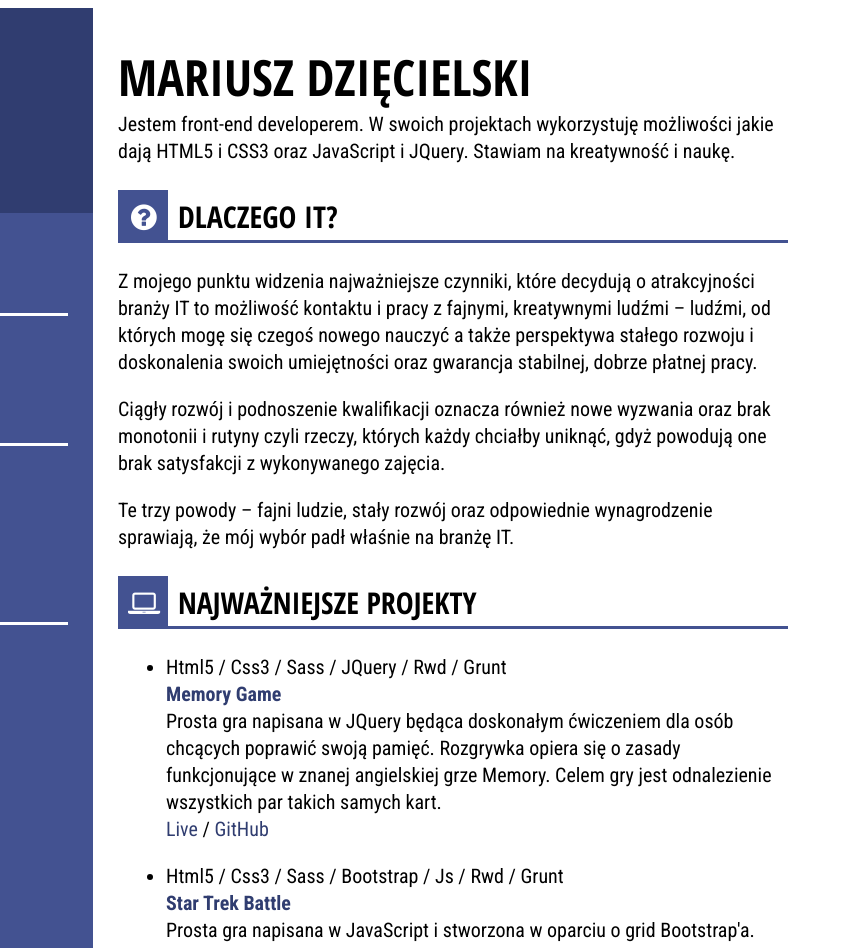
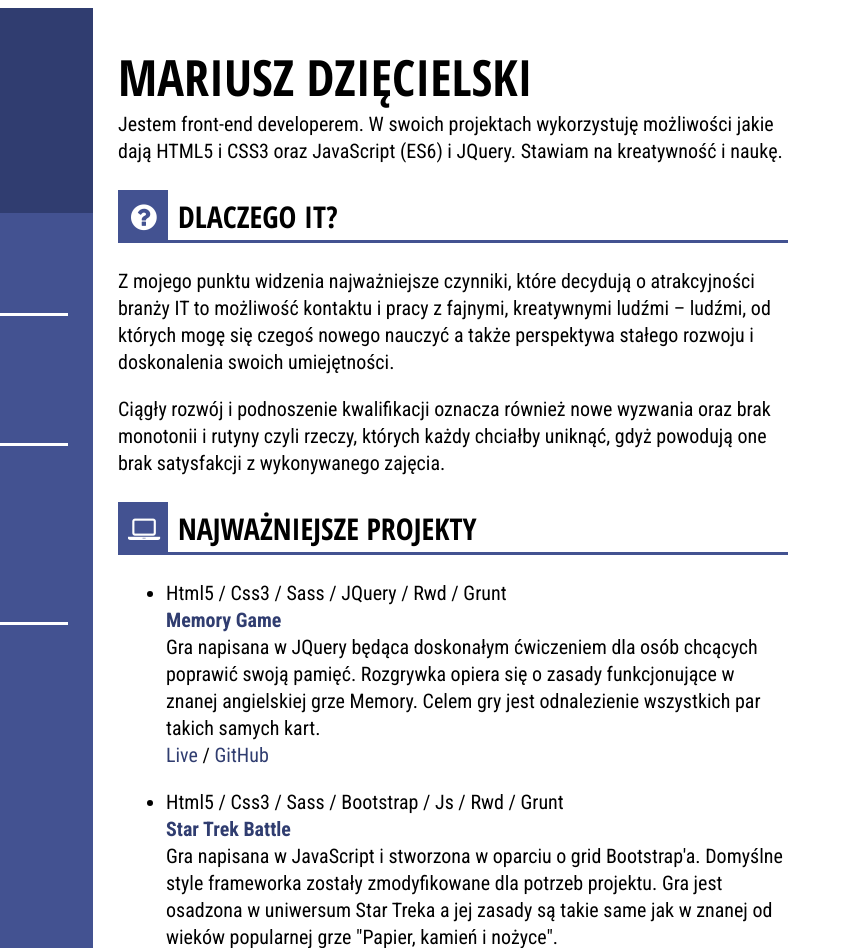
Before and after one commit to MariuszDziecielski/curriculumVitae, a website: page index.html in a window 1280 px wide. Shown: the top 948 px of the page, 415-1280 px from the left. Drawn offline with nearby package versions, Linux system fonts and the light colour scheme; files that its build step writes are made by us from their sources.

Commit message:
Add minor changes in html

```diff
--- a/index.html
+++ b/index.html
@@ -51,20 +51,17 @@
             <main>
                 <header>
                     <h1>Mariusz Dzięcielski</h1>
-                    <p>Jestem front-end developerem. W swoich projektach wykorzystuję możliwości jakie dają HTML5 i CSS3 oraz JavaScript i JQuery. Stawiam na kreatywność i naukę.</p>
+                    <p>Jestem front-end developerem. W swoich projektach wykorzystuję możliwości jakie dają HTML5 i CSS3 oraz JavaScript (ES6) i JQuery. Stawiam na kreatywność i naukę.</p>
                 </header>
                 <div class="why_it">
                     <h2>
                         <i class="fa fa-question-circle" aria-hidden="true"></i>Dlaczego IT?
                     </h2>
                     <p>
-                        Z mojego punktu widzenia najważniejsze czynniki, które decydują o atrakcyjności branży IT to możliwość kontaktu i pracy z fajnymi, kreatywnymi ludźmi – ludźmi, od których mogę się czegoś nowego nauczyć a także perspektywa stałego rozwoju i doskonalenia swoich umiejętności oraz gwarancja stabilnej, dobrze płatnej pracy.
+                        Z mojego punktu widzenia najważniejsze czynniki, które decydują o atrakcyjności branży IT to możliwość kontaktu i pracy z fajnymi, kreatywnymi ludźmi – ludźmi, od których mogę się czegoś nowego nauczyć a także perspektywa stałego rozwoju i doskonalenia swoich umiejętności.
                     </p>
                     <p>
                         Ciągły rozwój i podnoszenie kwalifikacji oznacza również nowe wyzwania oraz brak monotonii i rutyny czyli rzeczy, których każdy chciałby uniknąć, gdyż powodują one brak satysfakcji z wykonywanego zajęcia.
-                    </p>
-                    <p>
-                        Te trzy powody – fajni ludzie, stały rozwój oraz odpowiednie wynagrodzenie sprawiają, że mój wybór padł właśnie na branżę IT.
                     </p>
                 </div>
                 <div class="projects">
@@ -76,7 +73,7 @@
                             <p class="project">
                                 Html5 / Css3 / Sass / JQuery / Rwd / Grunt<br>
                                 <span>Memory Game</span><br>
-                                Prosta gra napisana w JQuery będąca doskonałym ćwiczeniem dla osób chcących poprawić swoją pamięć. Rozgrywka opiera się o zasady funkcjonujące w znanej angielskiej grze Memory. Celem gry jest odnalezienie wszystkich par takich samych kart.<br>
+                                Gra napisana w JQuery będąca doskonałym ćwiczeniem dla osób chcących poprawić swoją pamięć. Rozgrywka opiera się o zasady funkcjonujące w znanej angielskiej grze Memory. Celem gry jest odnalezienie wszystkich par takich samych kart.<br>
                                 <a href="https://mariuszdziecielski.github.io/memory_game/" target="_blank">Live</a> /
                                 <a href="https://github.com/MariuszDziecielski/memoryGame" target="_blank">GitHub</a>
                             </p>
@@ -85,7 +82,7 @@
                             <p class="project">
                                 Html5 / Css3 / Sass / Bootstrap / Js / Rwd / Grunt<br>
                                 <span>Star Trek Battle</span><br>
-                                Prosta gra napisana w JavaScript i stworzona w oparciu o grid Bootstrap'a. Domyślne style frameworka zostały zmodyfikowane dla potrzeb projektu. Gra jest osadzona w uniwersum Star Treka a jej zasady są takie same jak w znanej od wieków popularnej grze &quot;Papier, kamień i nożyce&quot;.<br>
+                                Gra napisana w JavaScript i stworzona w oparciu o grid Bootstrap'a. Domyślne style frameworka zostały zmodyfikowane dla potrzeb projektu. Gra jest osadzona w uniwersum Star Treka a jej zasady są takie same jak w znanej od wieków popularnej grze &quot;Papier, kamień i nożyce&quot;.<br>
                                 <a href="https://mariuszdziecielski.github.io/starTrekBattle/" target="_blank">Live</a> /
                                 <a href="https://github.com/MariuszDziecielski/star_trek_battle" target="_blank">GitHub</a>
                             </p>
@@ -113,7 +110,7 @@
                         <li>Twitter Bootstrap - praktyczne wykorzystanie i modyfikacje dla potrzeb danego projektu</li>
                         <li>Grunt - instalacja i podstawowa konfiguracja zadań do automatyzacji</li>
                         <li>Git - konfiguracja środowiska pracy i praktyczne korzystanie z repozytoriów</li>
-                        <li>JavaScript - proste skrypty zgodne z podejściem OOP, debugowanie przy pomocy narzędzi developerskich w Chrome</li>
+                        <li>JavaScript - skrypty zgodne z podejściem OOP i z wykorzystaniem funkcjonalności ES6, debugowanie przy pomocy narzędzi developerskich w Chrome</li>
                         <li>JQuery - operacje na elementach DOM, obsługa zdarzeń i proste animacje</li>
                         <li>Ajax - pobieranie danych z serwera i korzystywanie z API</li>
                     </ul>
```
